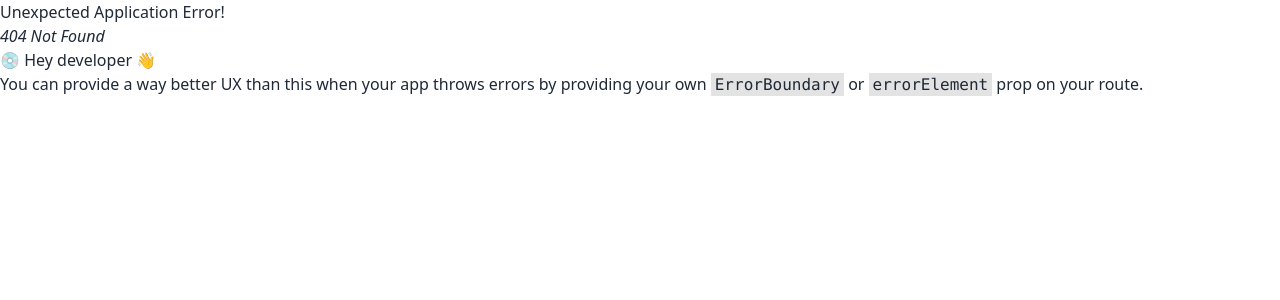
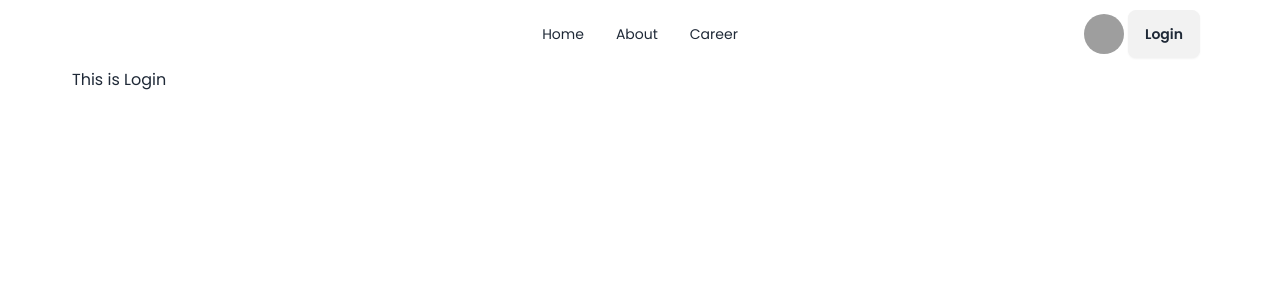
Before and after one commit to arfanur04/52-react-dragon-news-auth, a React (Vite) app: page /login in a window 1280 px wide. Before the commit this address had no page. Shown: the top 300 px of the page. Built offline with nearby package versions, Linux system fonts and the light colour scheme; grey boxes are pictures that could not be loaded.

Commit message:
52_5-1 Clone Existing Projects and Update Remote Origin

```diff
--- /dev/null
+++ b/src/pages/ErrorPage/ErrorPage.jsx
@@ -0,0 +1,39 @@
+import { Link, useNavigate, useRouteError } from "react-router-dom";
+
+const ErrorPage = () => {
+	const error = useRouteError();
+	const navigate = useNavigate();
+
+	return (
+		<div
+			style={{
+				display: "grid",
+				placeContent: "center",
+				height: "60vh",
+				textAlign: "center",
+			}}
+		>
+			<h1>Oh no! An Error Found</h1>
+			<br />
+			{error && (
+				<div>
+					<p style={{ color: "red" }}>{error.statusText || error.message}</p>
+					<p style={{ color: "red", fontSize: "50px" }}>{error.status}</p>
+				</div>
+			)}
+			<div>
+				<button
+					onClick={() => navigate(-1)}
+					style={{ textDecoration: "underline", marginRight: "16px" }}
+				>
+					Go Back
+				</button>
+				<Link to={"/"}>
+					<button style={{ textDecoration: "underline" }}>Home</button>
+				</Link>
+			</div>
+		</div>
+	);
+};
+
+export default ErrorPage;
--- /dev/null
+++ b/src/pages/Login/Login.jsx
@@ -0,0 +1,12 @@
+import Navbar from "../Shared/Navbar/Navbar";
+
+const Login = () => {
+	return (
+		<div>
+			<Navbar></Navbar>
+			<h2>This is Login</h2>
+		</div>
+	);
+};
+
+export default Login;
--- a/src/pages/Shared/Navbar/Navbar.jsx
+++ b/src/pages/Shared/Navbar/Navbar.jsx
@@ -27,7 +27,7 @@ const Navbar = () => {
 					>
 						<svg
 							xmlns="http://www.w3.org/2000/svg"
-							className="h-5 w-5"
+							className="w-5 h-5"
 							fill="none"
 							viewBox="0 0 24 24"
 							stroke="currentColor"
@@ -48,8 +48,8 @@ const Navbar = () => {
 					</ul>
 				</div>
 			</div>
-			<div className="navbar-center hidden lg:flex">
-				<ul className="menu menu-horizontal px-1">{navLinks}</ul>
+			<div className="hidden navbar-center lg:flex">
+				<ul className="px-1 menu menu-horizontal">{navLinks}</ul>
 			</div>
 			<div className="navbar-end">
 				<div
@@ -64,7 +64,7 @@ const Navbar = () => {
 						/>
 					</div>
 				</div>
-				<Link>
+				<Link to={"/login"}>
 					<button className="btn">Login</button>
 				</Link>
 			</div>
--- a/src/routes/Routes.jsx
+++ b/src/routes/Routes.jsx
@@ -1,15 +1,22 @@
 import { createBrowserRouter } from "react-router-dom";
 import Roots from "../layouts/Roots";
 import Home from "../pages/Home/Home";
+import Login from "../pages/Login/Login";
+import ErrorPage from "../pages/ErrorPage/ErrorPage";
 
 const router = createBrowserRouter([
 	{
 		path: "/",
 		element: <Roots>Hello world!</Roots>,
+		errorElement: <ErrorPage></ErrorPage>,
 		children: [
 			{
 				path: "/",
 				element: <Home></Home>,
+			},
+			{
+				path: "/login",
+				element: <Login></Login>,
 			},
 		],
 	},
```
